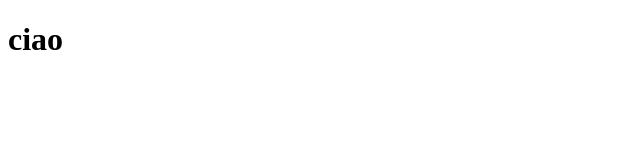
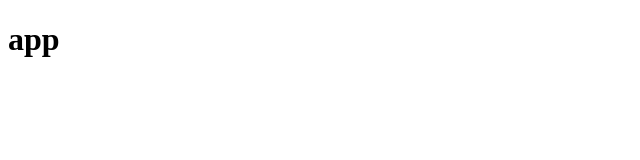
Before and after one commit to nicola98/primoProgetto, an Angular app: page / in a window 1280 px wide. Shown: the top 160 px of the page, without its empty margins (0-640 px from the left). Built offline with nearby package versions, Linux system fonts and the light colour scheme.

Commit message:
secondo passaggio di input

```diff
--- a/src/app/app.component.html
+++ b/src/app/app.component.html
@@ -1,3 +1,3 @@
-<h1 appHighlight highlightColor="blue">
-    ciao
+<h1 appHighlight highlightColor="{{color}}">
+    {{title}}
 </h1>
--- a/src/app/app.component.ts
+++ b/src/app/app.component.ts
@@ -7,4 +7,6 @@ import { Component } from '@angular/core';
 })
 export class AppComponent {
   title = 'app';
+
+  color = 'blue';
 }
```
